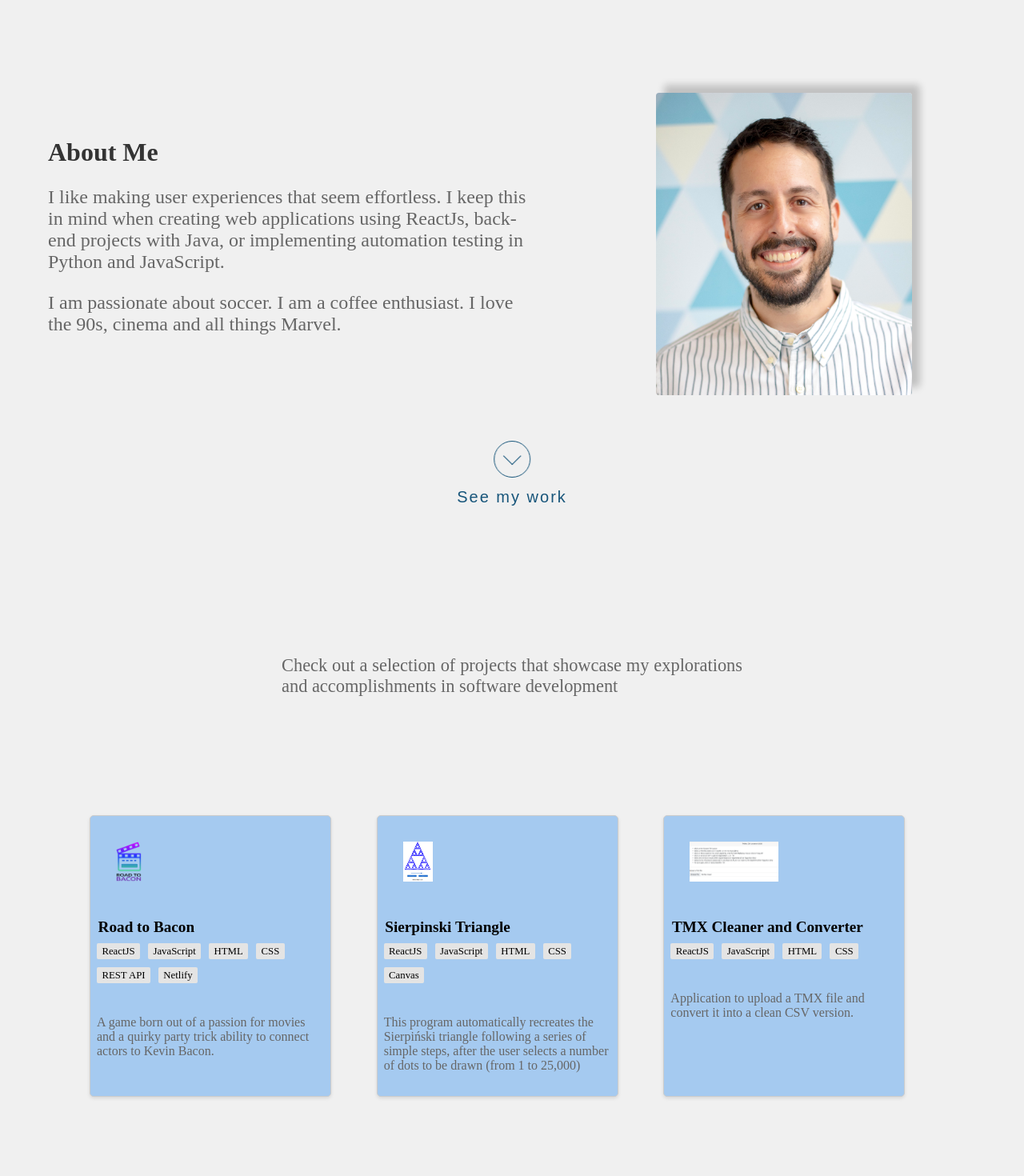
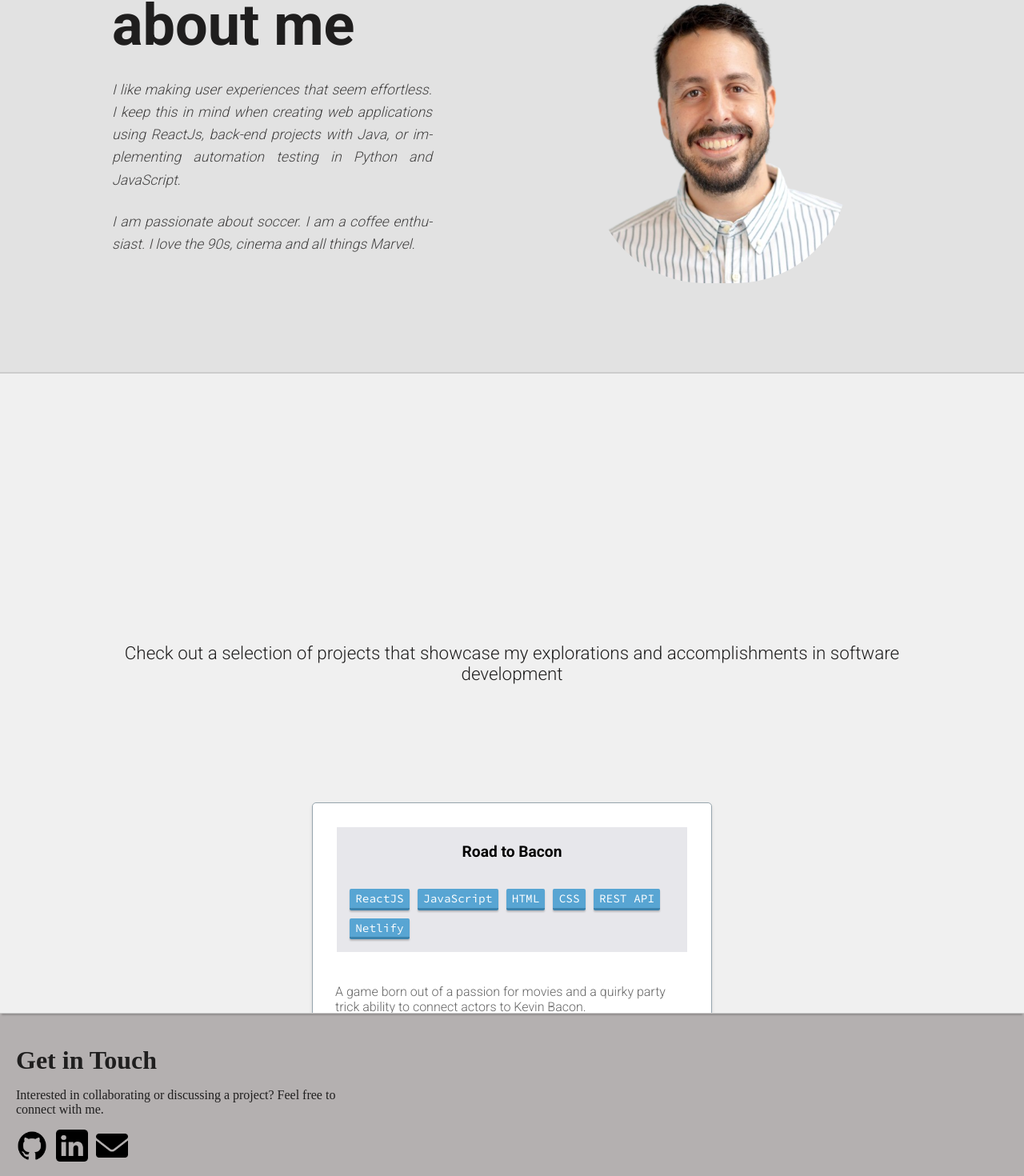
Before and after one commit to alejotsv/portfolio_page, a React (Vite) app: page / in a window 1280 px wide. Shown: the part 933-2403 px from the top of the page at 80% size. Built offline with nearby package versions, Linux system fonts and the light colour scheme; grey boxes are pictures that could not be loaded.

Commit message:
major css adjustments and remove thumbnails from project tiles

```diff
--- a/src/App.css
+++ b/src/App.css
@@ -1,5 +1,10 @@
+@import url('https://fonts.googleapis.com/css2?family=Roboto:wght@300&display=swap');
+@import url('https://fonts.googleapis.com/css2?family=Roboto:wght@700&display=swap');
+@import url('https://fonts.googleapis.com/css2?family=Source+Code+Pro:wght@400&display=swap');
+
 * {
   margin: 0;
+  box-sizing: border-box;
 }
 
 html {
@@ -13,7 +18,8 @@ html {
   justify-content: center;
   height: 100vh;
   padding: 20px;
-  background-color: #f0f0f0;
+  background-color: #121212;
+  overflow: hidden;
 }
 
 .main-title-icon {
@@ -24,7 +30,7 @@ html {
 .main-title-text h1 {
   margin: 0;
   font-size: 2rem;
-  color: #333;
+  color: #f0e6e6;
 }
 
 .main-title-text p {
@@ -153,14 +159,17 @@ section::after {
 }
 
 #about-me {
+  font-family: 'Roboto', sans-serif;
   position: relative;
   display: flex;
   align-items: center;
   justify-content: center;
   padding: 2rem;
-  height: 100vh;
-  background-color: #f0f0f0;
+  height: 75vh;
+  background-color: #e2e2e2;
   box-sizing: border-box;
+  border-bottom: 2px solid #ccc;
+  box-shadow: 0px 4px 2px -2px rgba(0, 0, 0, 0.2);
 }
 
 #about-me .about-me-profile-container {
@@ -171,8 +180,8 @@ section::after {
 
 #about-me .about-me-profile-container img {
   width: 80%;
-  border-radius: 4px;
-  box-shadow: 10px -10px 10px rgba(0, 0, 0, 0.2);
+  border-radius: 140px;
+  /* box-shadow: 10px -10px 10px rgba(0, 0, 0, 0.2); */
 }
 
 #about-me .about-me-text-container {
@@ -183,15 +192,20 @@ section::after {
 }
 
 .about-me-text-container h1 {
-  font-size: 2rem;
-  color: #333;
+  font-size: 4.5rem;
+  font-weight: 700;
+  color: #1f1e1e;
   margin-bottom: 1.5rem;
 }
 
 .about-me-text-container p {
-  font-size: 1.5rem;
-  color: #666;
+  font-size: 1.1rem;
+  color: #444343;
+  line-height: 1.6;
   margin-bottom: 1.5rem;
+  max-width: 400px;
+  text-align: justify;
+  hyphens: auto;
 }
 
 /* NavBar.css */
@@ -204,7 +218,7 @@ nav {
   position: fixed;
   top: 0;
   width: 100%;
-  background-color: #333;
+  background-color: #121212;
   padding: 10px 0;
   z-index: 100; /* Ensures the navbar is on top of other elements */
 }
@@ -233,7 +247,7 @@ nav ul li a:hover {
 
 .projects-header p {
   font-size: 1.4rem;
-  color: #666;
+  color: #1f1e1e;
 }
 
 .projects-header strong {
@@ -242,6 +256,7 @@ nav ul li a:hover {
 }
 
 #my-projects {
+  font-family: 'Roboto', sans-serif;
   position: relative;
   display: grid;
   grid-template-areas:
@@ -249,10 +264,13 @@ nav ul li a:hover {
     "content";
   grid-template-rows: auto 1fr;
   padding: 2rem;
-  height: 100vh;
+  height: 80vh;
   background-color: #f0f0f0;
   box-sizing: border-box;
   grid-gap: 20px;
+  padding-bottom: 50rem;
+  border-bottom: 1px solid #ccc;
+  box-shadow: 0px 4px 2px -2px rgba(0, 0, 0, 0.2);
 }
 
 .projects-header {
@@ -276,6 +294,7 @@ nav ul li a:hover {
 .projects-grid {
   display: grid;
   justify-content: center;
+  justify-items: center;
   grid-template-columns: repeat(auto-fit, minmax(200px, 1fr));
   grid-gap: 20px;
   max-width: 100%;
@@ -283,13 +302,15 @@ nav ul li a:hover {
 
 
 .project-tile {
-  border: 1px solid #ccc;
+  border: 1px solid #97a5ad;
   border-radius: 5px;
   overflow: hidden;
-  background: #a5caf0;
+  /* background: #e7e7eb; */
+  background: white;
   box-shadow: 0 2px 4px rgba(0, 0, 0, 0.1);
-  height: 350px;
-  width: 300px;
+  height: 290px;
+  width: 500px;
+  padding: 20px;
 }
 
 .project-thumbnail {
@@ -301,8 +322,11 @@ nav ul li a:hover {
 }
 
 .project-title {
-  margin: 0.5em;
+  margin: 10px 10px 0 10px;
+  padding: 1em;
+  text-align: center;
   font-size: 1.2em;
+  background: #e7e7eb;
 }
 
 .project-description {
@@ -314,18 +338,24 @@ nav ul li a:hover {
 
 .project-technologies {
   list-style: none;
-  padding: 0;
-  margin: 0.5em;
+  padding: 1em;
+  padding-bottom: 1em;
+  margin: 0 10px 0 10px;
   display: flex;
   flex-wrap: wrap;
   gap: 10px;
+  background: #e7e7eb;
 }
 
 .project-technologies li {
-  background: #e4e4e4;
+  font-family: 'Source Code Pro', monospace;
+  background: #58a5d3;
   padding: 0.2em 0.5em;
   border-radius: 2px;
-  font-size: 0.8em;
+  font-size: 0.9em;
+  color: #fff;
+  border-bottom: 3px solid #3c83ad;
+  box-shadow: 0 2px 2px rgba(0, 0, 0, 0.2);
 }
 
 .tech-background {
@@ -341,7 +371,7 @@ nav ul li a:hover {
     background: #0056b3;
   }
   padding: 1rem 0;
-  color: #666;
+  color: #fff;
 }
 
 .tech-background strong {
@@ -350,8 +380,8 @@ nav ul li a:hover {
 }
 
 .contact-me {
-  background-color: #333; /* Adjust the color to match your theme */
-  color: white;
+  background-color: #b4b0b0; /* Adjust the color to match your theme */
+  color: #1f1e1e;
   padding: 40px 20px;
   display: flex;
   flex-direction: column;
@@ -392,6 +422,42 @@ nav ul li a:hover {
 }
 
 /* Responsive design */
+@media (max-width: 1605px){
+  #my-projects {
+    display: block;
+    padding: 2rem;
+    min-height: 100vh;
+    overflow-y: auto;
+  }
+
+  .projects-header {
+    text-align: center;
+    padding: 10% 5%;
+    margin-top: 15%;
+  }
+
+  .projects-content {
+    width: 100%;
+    padding: 1rem 0;
+  }
+
+  .projects-grid {
+    display: flex;
+    flex-direction: column;
+    align-items: center;
+  }
+
+  /* Ensure text doesn't overflow its container */
+  .projects-header p, .project-description {
+    word-wrap: break-word;
+  }
+
+  .project-tile {
+    width: 500px;
+    margin: 10px 0;
+  }
+}
+
 @media (max-width: 768px) {
 
   .main-title-container {
@@ -399,8 +465,8 @@ nav ul li a:hover {
     flex-direction: column;
     align-items: center;
     justify-content: center;
-    height: 100vh; /* Full height to ensure it covers the viewport */
-    padding: 0; /* Remove padding to allow justify-content to center the content truly */
+    height: 100vh;
+    padding: 0;
   }
 
   .main-title-icon img {
@@ -417,7 +483,7 @@ nav ul li a:hover {
 
   .title-arrow-container {
     position: absolute;
-    bottom: 10%; /* Positioned at the bottom 10% of the container */
+    bottom: 10%;
     width: 100%;
   }
 
--- a/src/assets/projects.ts
+++ b/src/assets/projects.ts
@@ -24,7 +24,7 @@ const projects: Project[] =
     {
       "title":"Sierpinski Triangle",
       "thumbnail": sierpinski,
-      "description":"This program automatically recreates the Sierpiński triangle following a series of simple steps, after the user selects a number of dots to be drawn (from 1 to 25,000)",
+      "description":"Automatically recreates the Sierpiński triangle when the user selects a number of dots to be drawn.",
       "technologies": ["ReactJS", "JavaScript", "HTML", "CSS", "Canvas"],
       "link":"https://alejotsv.github.io/sierpinski-triangle/",
       "github": "https://github.com/alejotsv/sierpinski-triangle"
--- a/src/components/AboutMe.tsx
+++ b/src/components/AboutMe.tsx
@@ -1,19 +1,15 @@
-import profile_img from '../assets/asalas_2024.png';
-import DownArrow from './DownArrow';
+import profile_img from '../assets/asalas_2024-removebg-preview.png';
 
 const AboutMe = () => {
   return (
     <section id="about-me">
       <div className="about-me-text-container">
-      <h1>About Me</h1>
-        <p>I like making user experiences that seem effortless. I keep this in mind when creating web applications using ReactJs, back-end projects with Java, or implementing automation testing in Python and JavaScript.</p>
-        <p>I am passionate about soccer. I am a coffee enthusiast. I love the 90s, cinema and all things Marvel.</p>
+      <h1>about me</h1>
+        <p><em>I like making user experiences that seem effortless. I keep this in mind when creating web applications using ReactJs, back-end projects with Java, or implementing automation testing in Python and JavaScript.</em></p>
+        <p><em>I am passionate about soccer. I am a coffee enthusiast. I love the 90s, cinema and all things Marvel.</em></p>
       </div>
       <div className="about-me-profile-container">
         <img src={profile_img} alt="Profile image"/>
-      </div>
-      <div id="about-me-arrow" className="about-me-arrow-container">
-        <DownArrow text="See my work" link="#my-projects" />
       </div>
     </section>
   );
--- a/src/components/Contact.tsx
+++ b/src/components/Contact.tsx
@@ -5,7 +5,7 @@ import emailIcon from '../assets/email_icon.png';
 
 const Contact = () => {
   return (
-    <footer className="contact-me">
+    <footer id="contact" className="contact-me">
       <div className="contact-info">
         <h2>Get in Touch</h2>
         <p>Interested in collaborating or discussing a project? Feel free to connect with me.</p>
--- a/src/components/Project.tsx
+++ b/src/components/Project.tsx
@@ -13,7 +13,7 @@ const Project = ({project}: ProjectProps) => {
 
   return(
     <div className="project-tile">
-      <img src={project.thumbnail} alt={project.title} className="project-thumbnail" />
+      {/* <img src={project.thumbnail} alt={project.title} className="project-thumbnail" /> */}
       <h3 className="project-title">{project.title}</h3>
       <ul className="project-technologies">
         {project.technologies.map((tech: string) => (
```
Also changed, not shown: src/assets/asalas_2024-removebg-preview.png (added).
